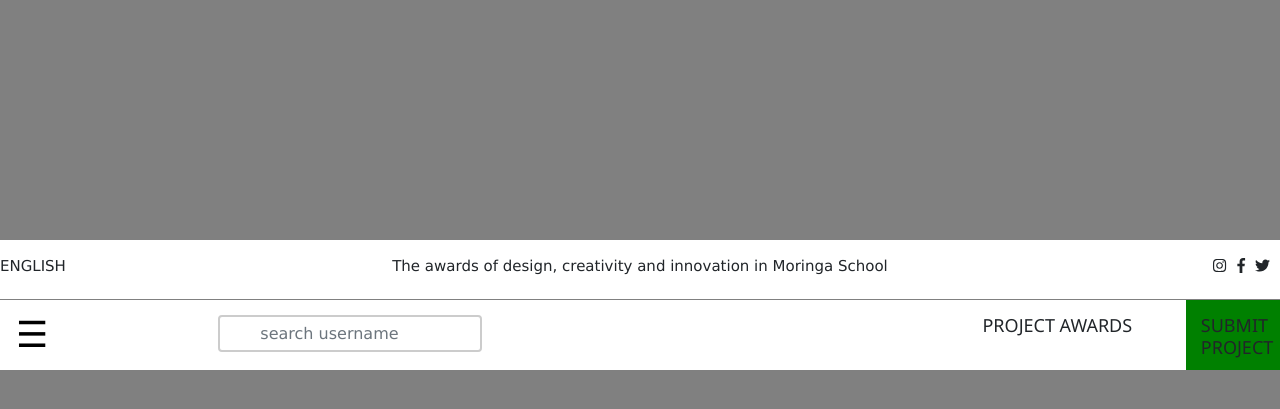
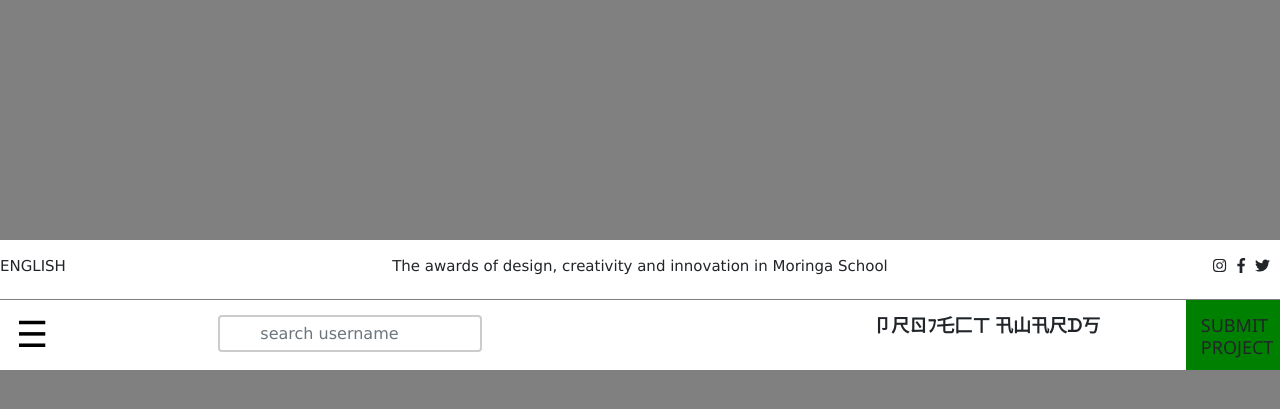
Before and after one commit to emdeechege/Awards, a Django app: page / in a window 1280 px wide. Shown: the top 409 px of the page. Run offline with Django 3.2, Linux system fonts and the light colour scheme; the visitor is signed in with stand-in values (Sample User, id 1); data that the repository does not hold is empty; style sheets or scripts are compiled from the project's sources; some libraries are stand-ins or nearby versions.

Commit message:
changes to nav bar

```diff
--- a/projects/templates/navbar.html
+++ b/projects/templates/navbar.html
@@ -52,7 +52,7 @@ function w3_close() {
 }
 </script>
 </div>
-<div class="col-7" style="text-align:left; margin-top: 15px;">
+<div class="col-6" style="text-align:left; margin-top: 15px;">
   <form class="form-inline mx-auto" role="search" action="{% url 'search_results' %}" method="get">
           <div class="form-group">
             <input type="text" class="form-control" role="search" placeholder="search username" aria-label="Search" name="username">
@@ -60,8 +60,8 @@ function w3_close() {
         </form>
 
 </div>
-<div class="col-2">
-<h5 style="text-transform: uppercase; margin-top: 15px;">PROJECT AWARDS</h5>
+<div class="col-3">
+<h5 style="text-transform: uppercase; margin-top: 15px;"><strong>卩尺ㄖﾌ乇匚ㄒ 卂山卂尺ᗪ丂</strong></h5>
 </div>
 <div class="col-1" style="background:green;" >
   <h5 style="text-transform: uppercase; margin-top: 15px;"><a href="{% url 'upload' %}">SUBMIT PROJECT</a></h5>
--- a/projects/templates/registration/login.html
+++ b/projects/templates/registration/login.html
@@ -3,7 +3,7 @@
 {% block content %}
 
 <div class="container-fluid mt-5 p-5">
-  <header style="font-size: 40px;"><i class=""></i> PROJECT AWARDS</a></header>
+  <header style="font-size: 40px;"><i class=""></i> 卩尺ㄖﾌ乇匚ㄒ 卂山卂尺ᗪ丂</a></header>
   <div class="row">
         <div class="col-lg-6 p-5">
       <img src="https://encrypted-tbn0.gstatic.com/images?q=tbn:ANd9GcQzSs9ASR_8XeSLqP4S_rTuo6SNBCp5o9q3g7PmkHAm_V13qmV0jg" alt="" class="img-fluid">
--- a/projects/templates/registration/registration_form.html
+++ b/projects/templates/registration/registration_form.html
@@ -1,7 +1,7 @@
 {%extends "registration/base.html"%} {% load bootstrap4 %}
 {% block content %}
 <div class="container-fluid mt-5 p-5">
-  <header style="font-size: 40px;"><i class=""></i> |PROJECT AWARDS</a></header>
+  <header style="font-size: 40px;"><i class=""></i> 卩尺ㄖﾌ乇匚ㄒ 卂山卂尺ᗪ丂</a></header>
   <div class="row">
         <div class="col-lg-6 p-5">
       <img src="https://encrypted-tbn0.gstatic.com/images?q=tbn:ANd9GcQzSs9ASR_8XeSLqP4S_rTuo6SNBCp5o9q3g7PmkHAm_V13qmV0jg" alt="" class="img-fluid">
```
